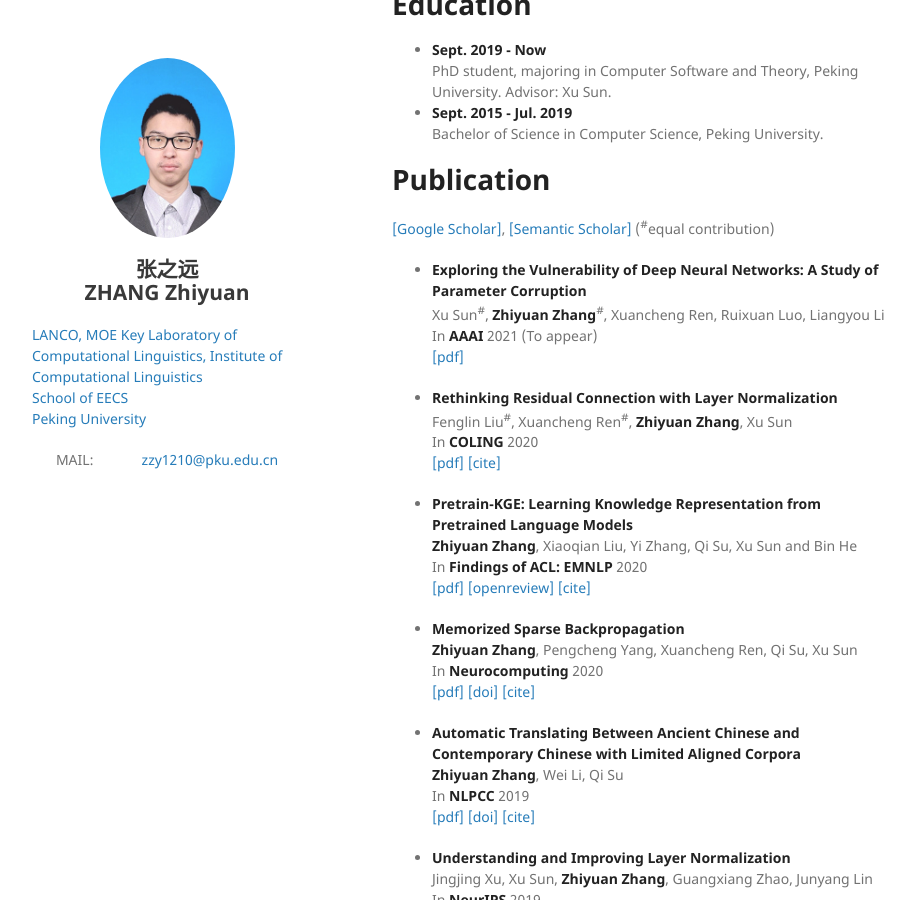
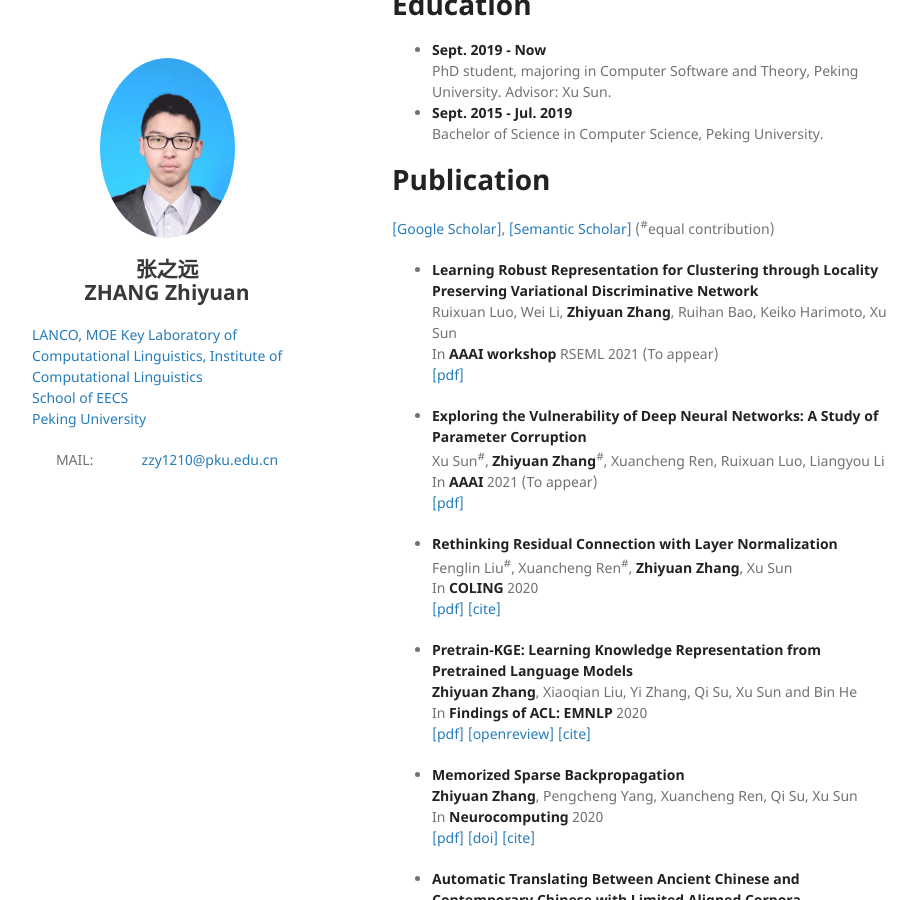
Before and after one commit to pkuzzy/pkuzzy.github.io, a Jekyll site: the page built from index.md, in a window 1280 px wide and 900 px high, scrolled down 358 px. Shown: the whole window, without its empty margins (178-1095 px from the left). Built offline with Jekyll 4.4.1, drawn with Linux system fonts in a browser that asks for light colours; nearby versions of some CDN libraries; our own code applies the rules of GitHub Pages for plain Markdown files.

Commit message:
Update index.md

```diff
--- a/index.md
+++ b/index.md
@@ -17,6 +17,11 @@ Zhiyuan Zhang (张之远) is a Ph.D. student, supervised by Prof. [Xu Sun (孙
 
 # Publication
 [[Google Scholar]](https://scholar.google.com/citations?hl=zh-CN&user=gSEzCUkAAAAJ), [[Semantic Scholar]](https://www.semanticscholar.org/author/Zhiyuan-Zhang/50317060) (<sup>\#</sup>equal contribution)
+
+- **Learning Robust Representation for Clustering through Locality Preserving Variational Discriminative Network**
+  Ruixuan Luo, Wei Li, **Zhiyuan Zhang**, Ruihan Bao, Keiko Harimoto, Xu Sun
+  In **AAAI workshop** RSEML 2021  (To appear)
+  [[pdf]](https://arxiv.org/pdf/2012.13489.pdf)
 
 - **Exploring the Vulnerability of Deep Neural Networks: A Study of Parameter Corruption**
   Xu Sun<sup>\#</sup>, **Zhiyuan Zhang**<sup>\#</sup>, Xuancheng Ren, Ruixuan Luo, Liangyou Li
```
